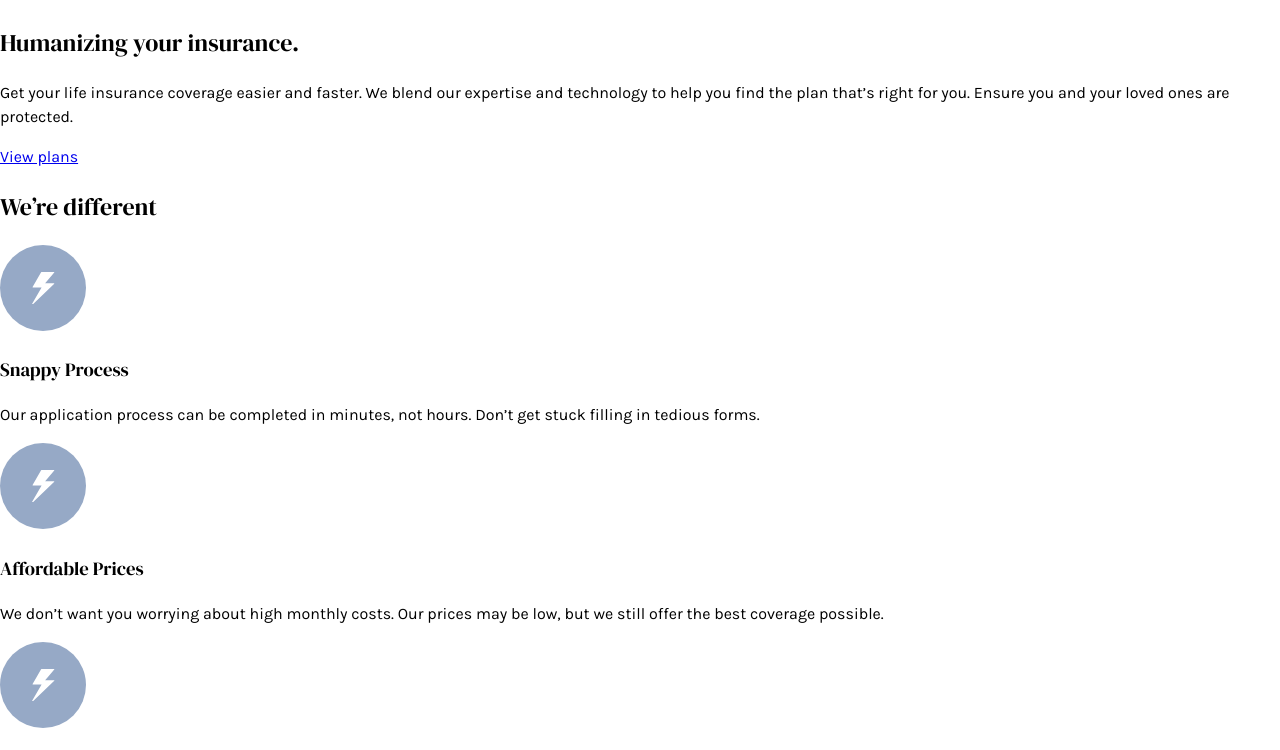
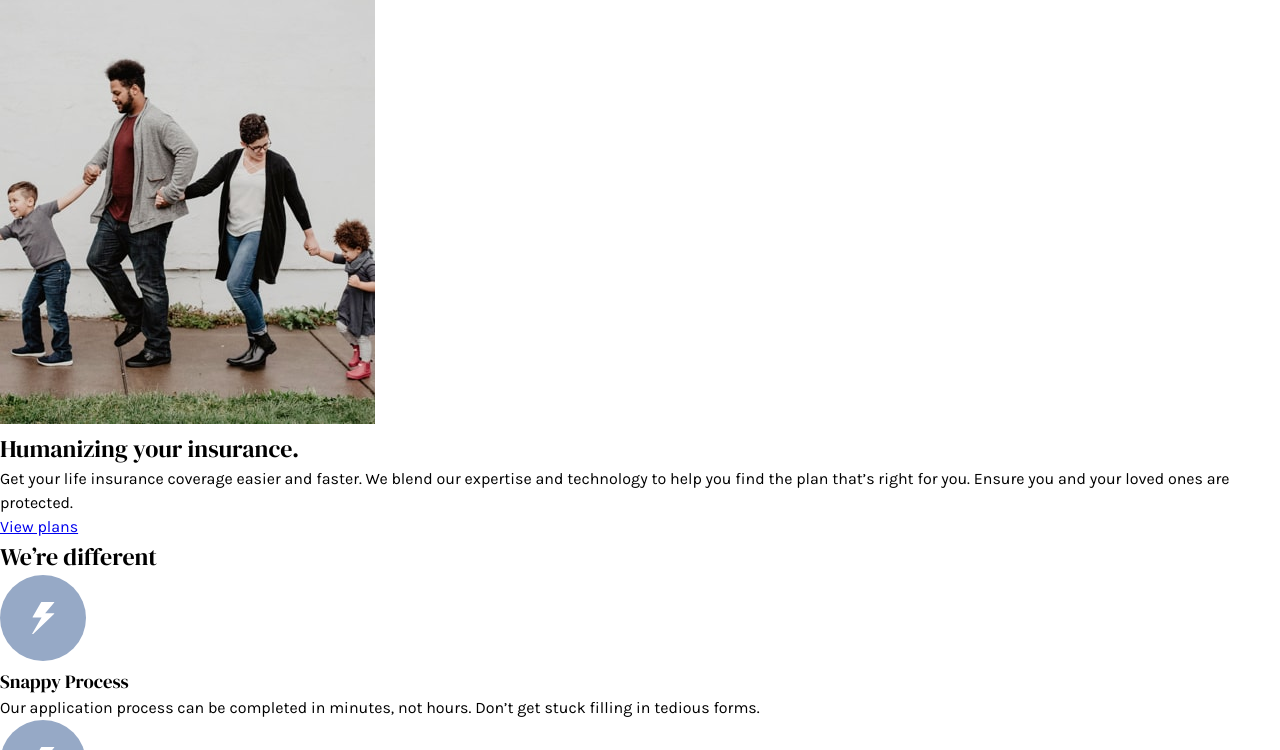
Before and after one commit to AhmedElaguab/insure-landing-page, a website: page index.html in a window 1280 px wide. Shown: the part 87-837 px from the top of the page. Drawn offline with Linux system fonts and the light colour scheme.

Commit message:
Add image

```diff
--- a/css/style.scss
+++ b/css/style.scss
@@ -23,6 +23,9 @@ $secondary-light: hsl(0, 0%, 98%);
 // Global Styles
 * {
   box-sizing: border-box;
+  margin: 0;
+  padding: 0;
+  list-style-type: none;
 }
 
 body {
--- a/index.html
+++ b/index.html
@@ -86,6 +86,11 @@
 
     <main class="main-content">
       <section class="landing">
+        <img
+          src="./images/image-intro-mobile.jpg"
+          alt=""
+          class="landing__img"
+        />
         <h1 class="landing__heading">Humanizing your insurance.</h1>
         <p class="landing__para">
           Get your life insurance coverage easier and faster. We blend our
```
Also changed, not shown: css/style.css, 1 other file.
